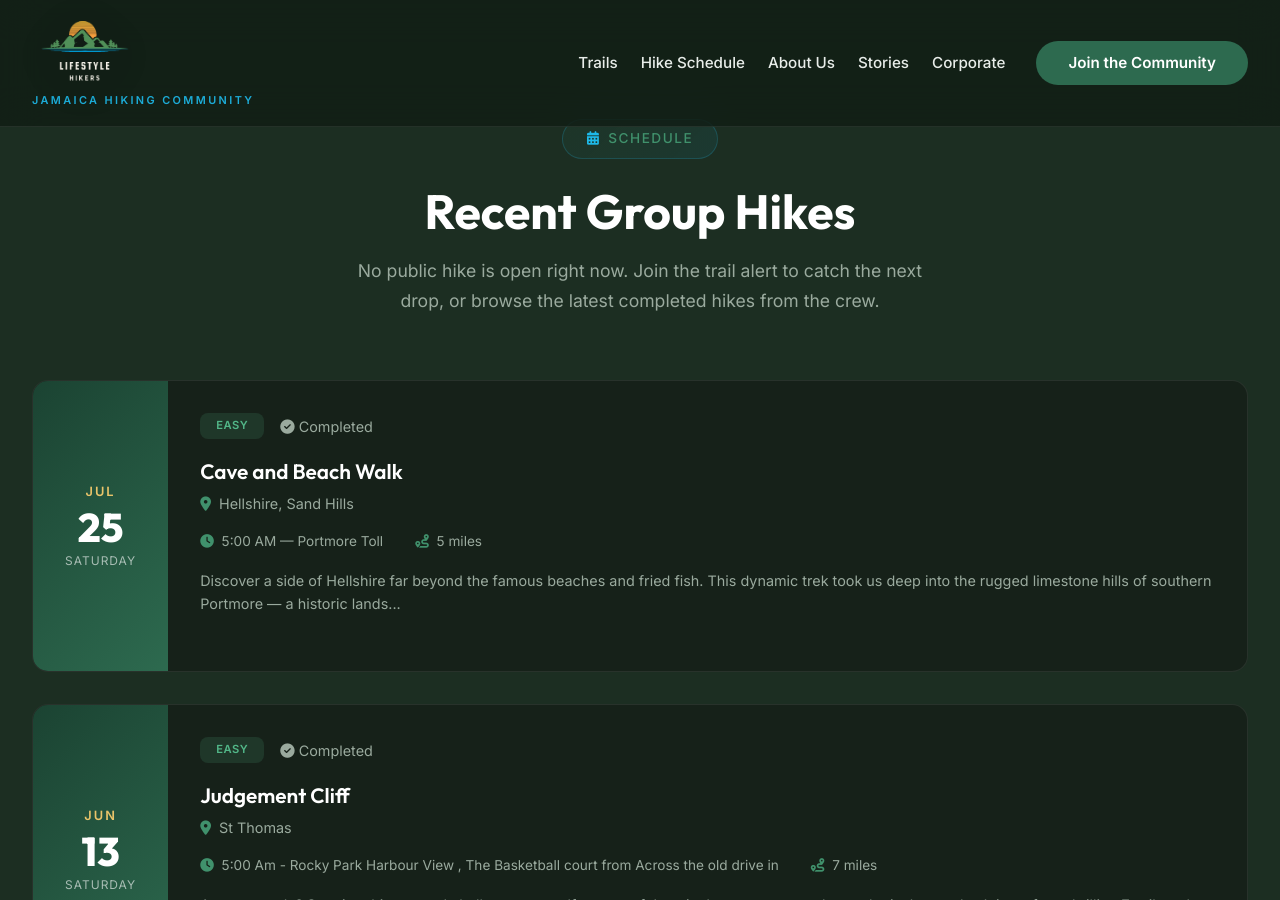
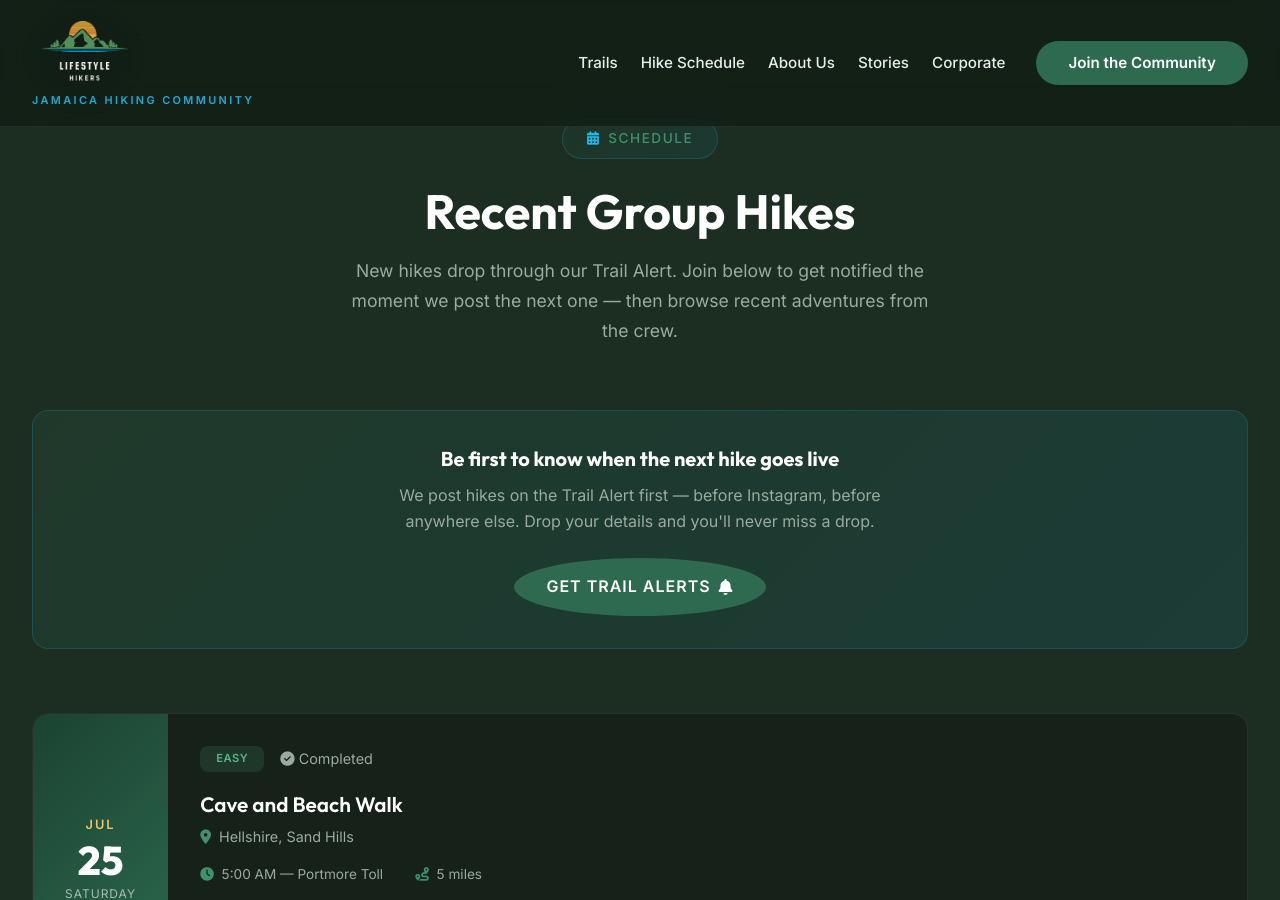
Before and after one commit to willylondon/lifestyle-hikers, a Jekyll site: the page built from index.html, in a window 1280 px wide and 900 px high, scrolled down 909 px. Built offline with Jekyll 4.4.1, drawn with Linux system fonts in a browser that asks for light colours.

Commit message:
fix: replace dead 'no hikes' messaging with trail alert CTA card
When no upcoming hikes exist, show a prominent CTA card explaining the
Trail Alert mechanism BEFORE the completed hikes list. Changes:
- Subtitle: 'No public hike is open' → 'New hikes drop through Trail Alert'
- New CTA card between header and events grid with bell icon
- Keeps existing bottom CTA as secondary for scrollers

```diff
--- a/_includes/events.html
+++ b/_includes/events.html
@@ -26,10 +26,19 @@
                 {% if upcoming_count > 0 %}
                 Join us on our next adventure across Jamaica. All skill levels welcome — just bring yuh vibes!
                 {% else %}
-                No public hike is open right now. Join the trail alert to catch the next drop, or browse the latest completed hikes from the crew.
+                New hikes drop through our Trail Alert. Join below to get notified the moment we post the next one — then browse recent adventures from the crew.
                 {% endif %}
             </p>
         </div>
+        {% if upcoming_count == 0 %}
+        <div class="trail-alert-cta reveal" style="text-align:center; margin-bottom:var(--space-3xl); padding:var(--space-xl); background:linear-gradient(135deg, rgba(45,106,79,0.18), rgba(30,185,232,0.1)); border:1px solid rgba(30,185,232,0.18); border-radius:var(--radius-lg);">
+            <h3 style="font-family:var(--font-heading); font-size:1.25rem; margin-bottom:var(--space-sm); color:var(--clr-white);">Be first to know when the next hike goes live</h3>
+            <p style="color:var(--clr-text-muted); margin-bottom:var(--space-lg); max-width:520px; margin-left:auto; margin-right:auto;">We post hikes on the Trail Alert first — before Instagram, before anywhere else. Drop your details and you'll never miss a drop.</p>
+            <a href="/trail-alert/" class="btn btn-primary" style="display:inline-flex; align-items:center; gap:var(--space-sm); padding:var(--space-md) var(--space-xl); font-weight:600; letter-spacing:1px; text-transform:uppercase; border-radius:var(--radius-full);">
+                Get Trail Alerts <i class="fas fa-bell"></i>
+            </a>
+        </div>
+        {% endif %}
         <div class="events-grid">
             {% assign rendered_upcoming = 0 %}
             {% for event in sorted_events %}
```
